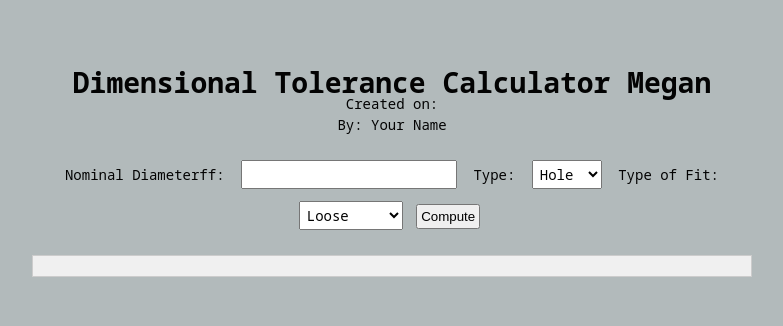
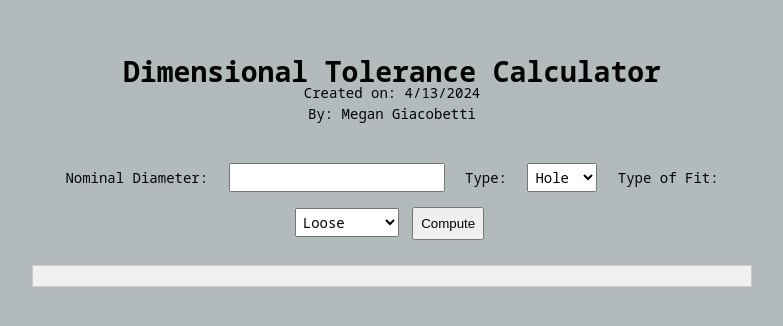
Before and after one commit to mgiacumich/ToleranceCalculator, a plain HTML site: page index.html in a window 1280 px wide. Shown: the part 226-552 px from the top of the page, without its empty margins (248-1031 px from the left). Drawn offline with Linux system fonts and the light colour scheme; files that its build step writes are made by us from their sources.

Commit message:
Changing the files initially :wq

```diff
--- a/css/styles.css
+++ b/css/styles.css
@@ -23,6 +23,7 @@ body {
 
 header, footer, main {
     text-align: center;
+    padding: 7px;
 }
 
 form {
@@ -32,7 +33,7 @@ form {
 }
 
 label, input, select, button {
-    padding: 3px;
+    padding: 7px;
     margin: 5px; /* Adds some space around inputs and labels */
 }
 
--- a/index.html
+++ b/index.html
@@ -3,17 +3,17 @@
 <head>
 <meta charset="UTF-8">
 <meta name="viewport" content="width=device-width, initial-scale=1.0">
-<title>Dimensional Tolerance Calculator Megan</title>
-<link rel="stylesheet" href="styles.css">
+<title>Dimensional Tolerance Calculator </title>
+<link rel="stylesheet" href="css/styles.css">
 </head>
 <body>
 <header>
-    <h1>Dimensional Tolerance Calculator Megan</h1>
+    <h1>Dimensional Tolerance Calculator</h1>
     <p>Created on: <span id="creationDate"></span></p>
-    <p>By: Your Name</p>
+    <p>By: Megan Giacobetti</p>
 </header>
 <main>
-    <label for="nominalDiameter">Nominal Diameterff:</label>
+    <label for="nominalDiameter">Nominal Diameter:</label>
     <input type="number" id="nominalDiameter">
 
     <label for="typeSelect">Type:</label>
@@ -34,6 +34,6 @@
 
     <div id="result"></div>
 </main>
-<script src="script.js"></script>
+<script src="js/script.js"></script>
 </body>
 </html>
```
